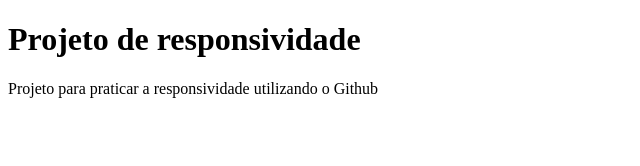
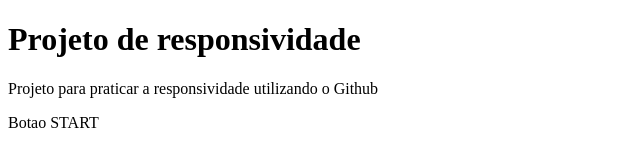
Before and after one commit to rogerrrmoreira/GIT, a plain HTML site: page index.html in a window 1280 px wide. Shown: the whole page, without its empty margins (0-640 px from the left). Drawn offline with Linux system fonts and the light colour scheme.

Commit message:
Update1 index.html
Add botão para teste de pull.

```diff
--- a/index.html
+++ b/index.html
@@ -8,5 +8,6 @@
 <body>
     <h1>Projeto de responsividade</h1>
     <p>Projeto para praticar a responsividade utilizando o Github</p>
+    <a>Botao START</a>
 </body>
 </html>
```
